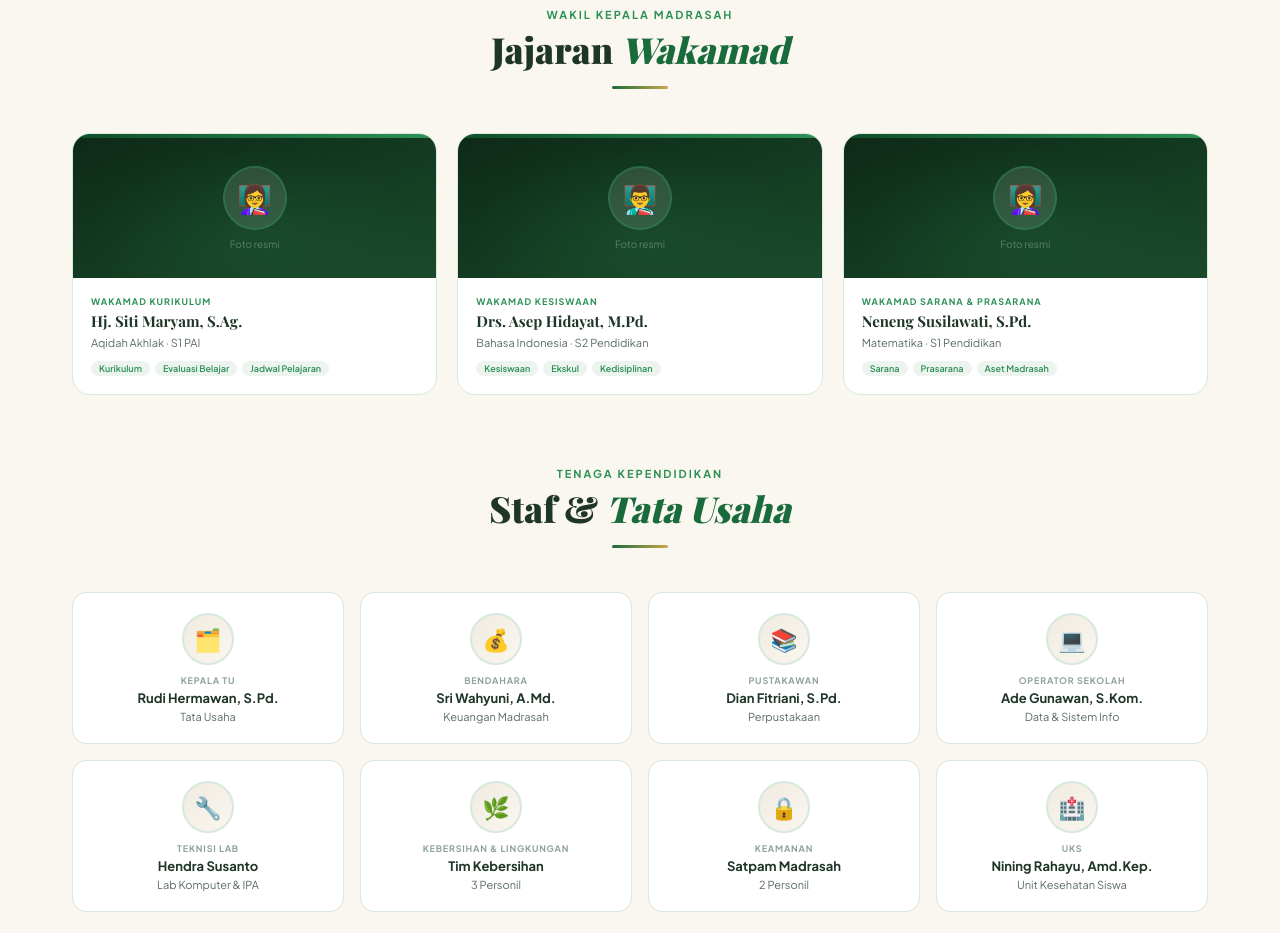
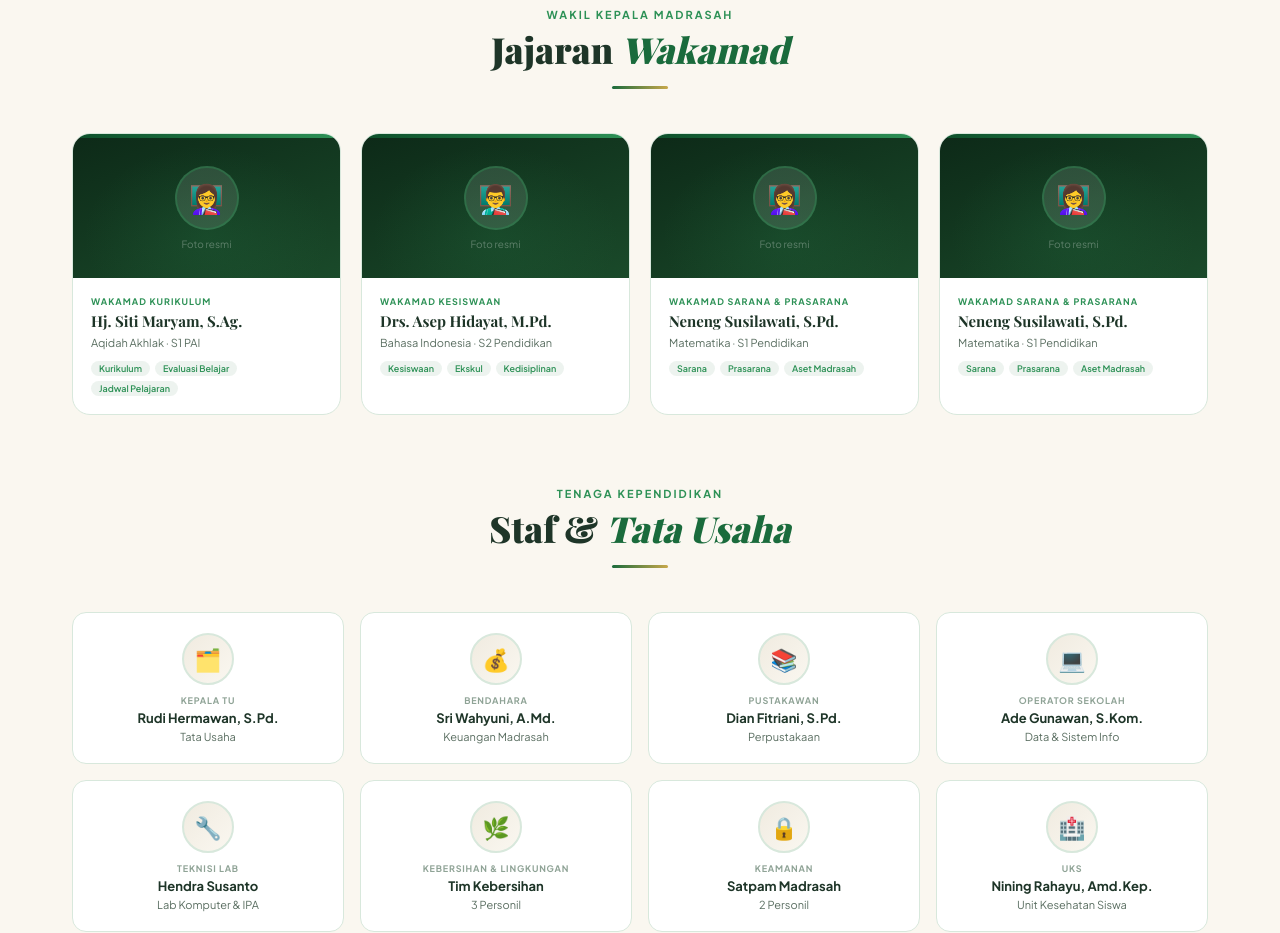
Before and after one commit to mtsnurulfata-tegalwaru/web-mtsnurulfata, a plain HTML site: page guru-nurul-fata.html in a window 1280 px wide. Shown: the part 1840-2773 px from the top of the page. Drawn offline with nearby package versions, Linux system fonts and the light colour scheme; a web font is replaced by a local one.

Commit message:
Update guru-nurul-fata.html

```diff
--- a/guru-nurul-fata.html
+++ b/guru-nurul-fata.html
@@ -292,7 +292,7 @@ header{position:fixed;top:0;left:0;right:0;z-index:200;padding:0 32px;background
 
 /* ── WAKAMAD SECTION ── */
 .wakamad-section{margin-bottom:72px;}
-.wakamad-grid{display:grid;grid-template-columns:repeat(3,1fr);gap:20px;}
+.wakamad-grid{display:grid;grid-template-columns:repeat(4,1fr);gap:20px;}
 .wakamad-card{
   background:var(--putih);border:1px solid var(--border-solid);
   border-radius:18px;overflow:hidden;transition:var(--transition);cursor:pointer;
@@ -543,6 +543,15 @@ footer a{color:var(--emas-muda);text-decoration:none;}
           <div class="wc-tags"><span class="wc-tag">Sarana</span><span class="wc-tag">Prasarana</span><span class="wc-tag">Aset Madrasah</span></div>
         </div>
       </div>
+      <div class="wakamad-card">
+        <div class="wc-photo"><div class="wc-avatar">👩‍🏫</div><div class="wc-placeholder">Foto resmi</div></div>
+        <div class="wc-body">
+          <div class="wc-jabatan">Wakamad Sarana & Prasarana</div>
+          <div class="wc-nama">Neneng Susilawati, S.Pd.</div>
+          <div class="wc-mapel">Matematika · S1 Pendidikan</div>
+          <div class="wc-tags"><span class="wc-tag">Sarana</span><span class="wc-tag">Prasarana</span><span class="wc-tag">Aset Madrasah</span></div>
+        </div>
+      </div>
     </div>
   </section>
 
```
